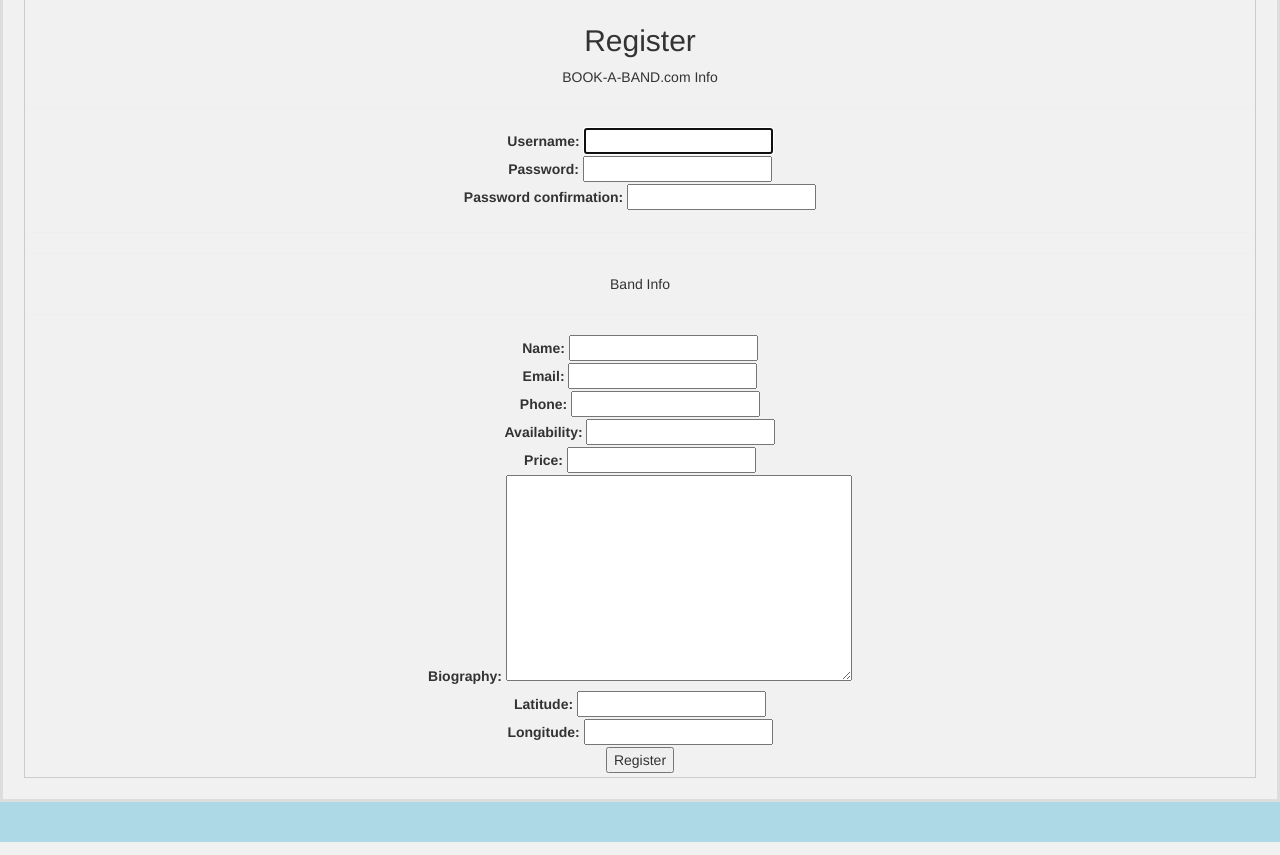
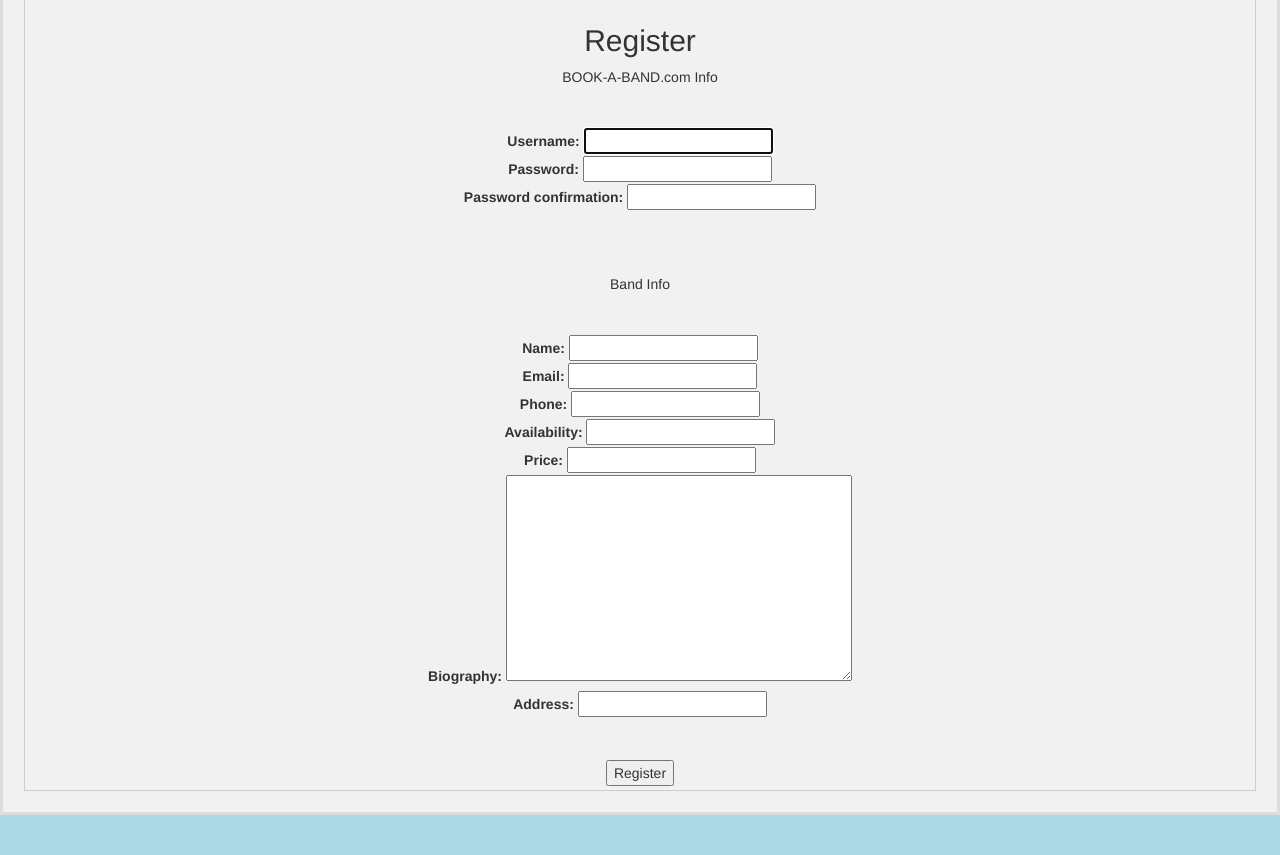
Before and after one commit to ngb2zf/DBFinalProj, a Django app: page /accounts/register_band/ in a window 1280 px wide. Shown: the part 213-1068 px from the top of the page. Run offline with Django 3.2, Linux system fonts and the light colour scheme; some libraries are stand-ins or nearby versions.

Commit message:
added address -> lat long converter

```diff
--- a/DBFinalProj/forms.py
+++ b/DBFinalProj/forms.py
@@ -4,7 +4,7 @@ from django.contrib.auth.forms import UserCreationForm
 from django.forms import ModelForm
 from bandsapp.models import Bands, Hosts
 from django.utils.translation import ugettext_lazy as _
-
+import geocoder
 
 class MyRegistrationForm(UserCreationForm):
     # email = forms.EmailField(required=True)
@@ -28,7 +28,7 @@ class Band_MyRegistrationForm(ModelForm):
 
     class Meta:
         model = Bands
-        fields = ('b_name', 'b_email', 'b_phone','b_availability', 'b_price', 'b_bio', 'b_lat', 'b_lon')
+        fields = ('b_name', 'b_email', 'b_phone','b_availability', 'b_price', 'b_bio', 'b_address')
         labels = {
             'b_name': _('Name'),
             'b_email': _('Email'),
@@ -36,12 +36,21 @@ class Band_MyRegistrationForm(ModelForm):
             'b_availability': _('Availability'),
             'b_price': _('Price'),
             'b_bio': _('Biography'),
-            'b_lat': _('Latitude'),
-            'b_lon': _('Longitude'),
+            'b_address': _('Address')
         }
 
     def save(self, commit=True):
+
+
         band = super(Band_MyRegistrationForm, self).save(commit=False)
+
+        #import geocoder
+        #g = geocoder.google('Mountain View, CA')
+        #g.latlng
+
+        g = geocoder.google(band.b_address)
+
+        band.b_lat, band.b_lon = g.latlng
 
 
         if commit:
--- a/bandsapp/models.py
+++ b/bandsapp/models.py
@@ -34,6 +34,7 @@ class Bands(models.Model):
 	b_bio = models.TextField()
 	b_lat = models.DecimalField(max_digits=10, decimal_places=8)
 	b_lon = models.DecimalField(max_digits=11, decimal_places=8)
+	b_address = models.CharField(max_length=255)
 
 
 class Events(models.Model):
--- a/templates/bandsearch_template.html
+++ b/templates/bandsearch_template.html
@@ -1,4 +1,5 @@
 <form method="get" action="/bands/search/" class="navbar-form pull-right">
-<input type="text" id="searchBox" class="input-medium search-query" name="q" placeholder="Search">
+<input type="text" id="searchBox" class="input-medium search-query" name="lat" placeholder="Lattitude">
+<input type="text" id="searchBox" class="input-medium search-query" name="lon" placeholder="Longitude">
 <input type="submit" class="btn" value="Search" >
 </form>
--- a/templates/register_band.html
+++ b/templates/register_band.html
@@ -37,6 +37,7 @@
       </tr>
       <br/>
       {% endfor %}
+      <hr>
   <input type="submit" value="Register" />
 
   </form>
```
Also changed, not shown: bandsapp/views.py (+4 -4 lines), DBFinalProj/views.py (line endings or trailing spaces).
